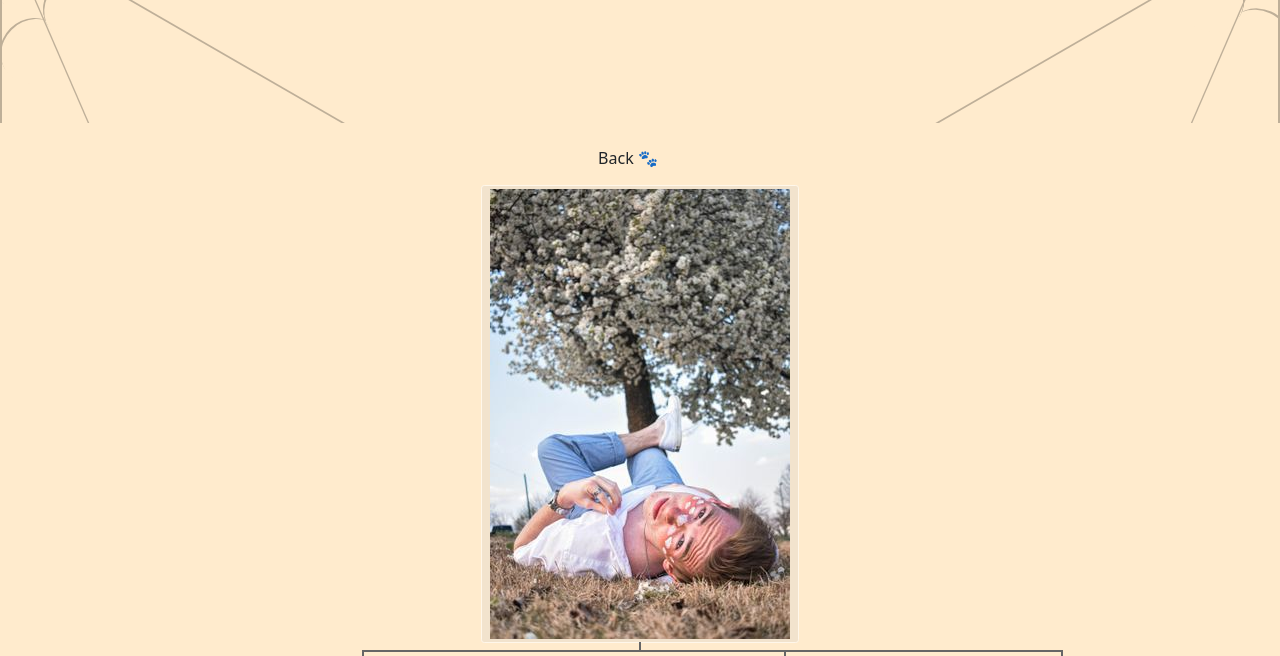
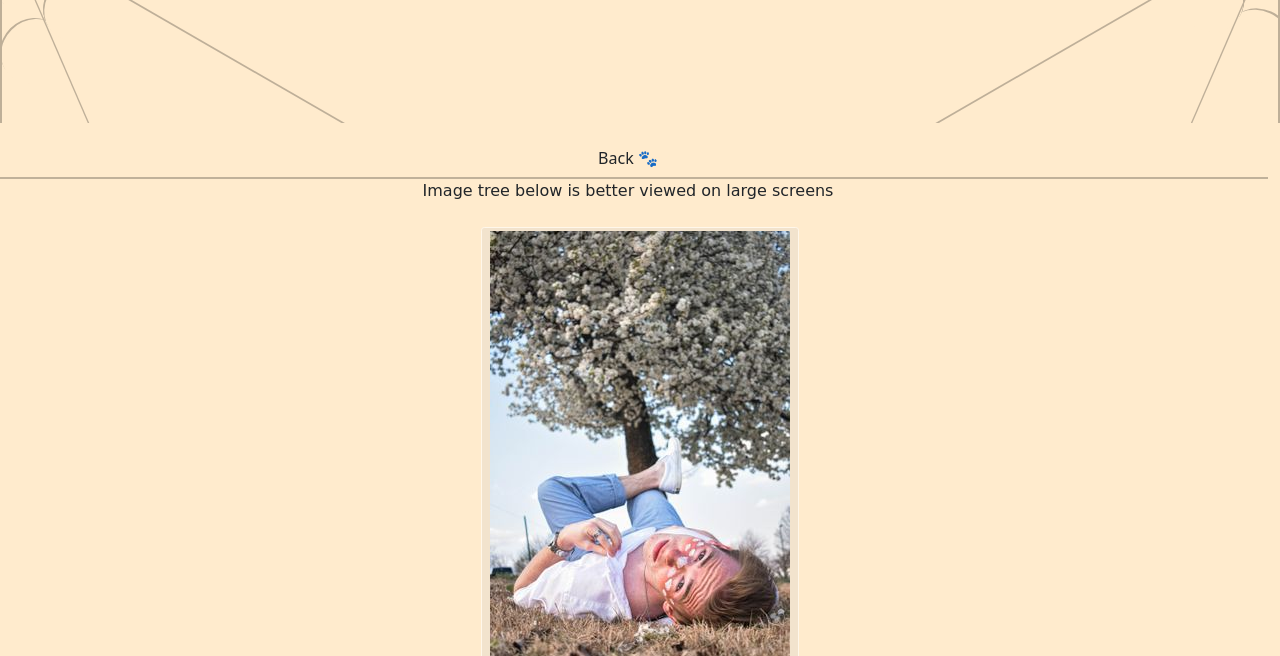
Before and after one commit to kodeddy/Tiffany-s-Portfolio, a plain HTML site: page firstgallery.html in a window 1280 px wide. Shown: the part 77-733 px from the top of the page. Drawn offline with Linux system fonts and the light colour scheme; a web font is replaced by a local one.

Commit message:
I just added the backdrop modal to the button in my landing page.

```diff
--- a/firstgallery.html
+++ b/firstgallery.html
@@ -20,7 +20,7 @@
         <p class="tiff_head col text-center fs-1">Tiffany's Portfolio</p>
         <hr id="hr-flip" class="col">
         <a href="./index.html" class="btn">Back &#128062</a>
-        <!-- <p class="tiff_head text-decoration-none text-center">Image tree below is better viewed on large screens</p> -->
+        <p class="tiff_head text-decoration-none text-center">Image tree below is better viewed on large screens</p>
     </div>
 
     <div class="container pb-5">
```
